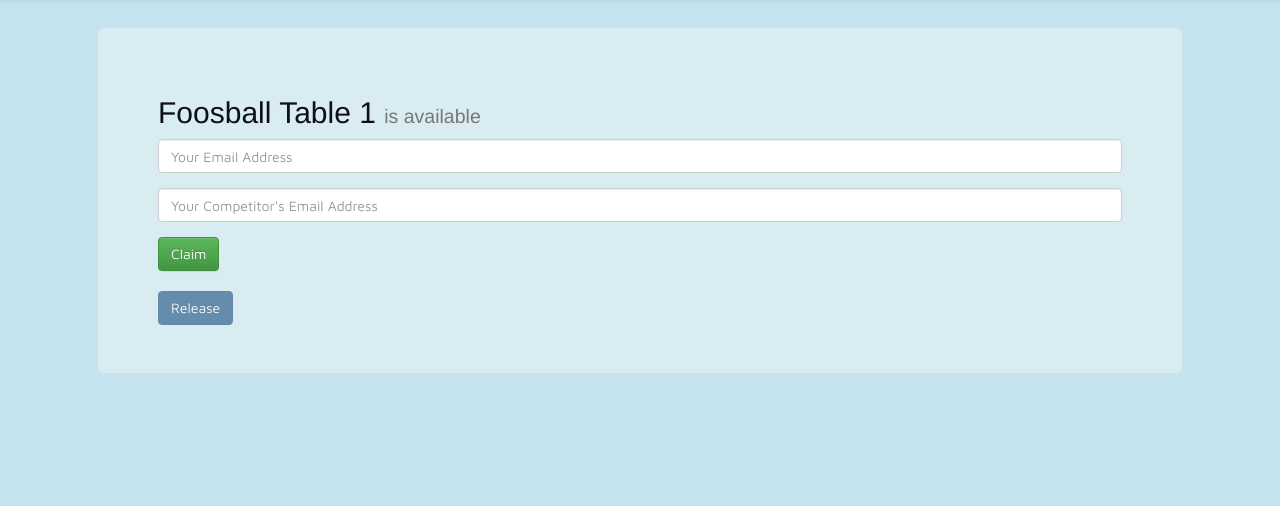
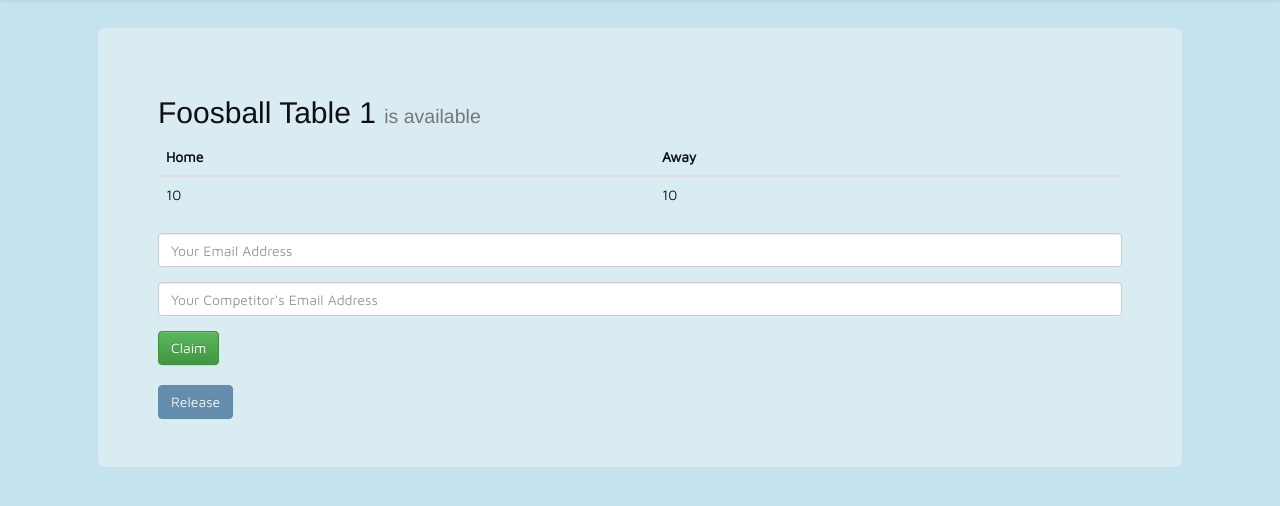
Before and after one commit to alykhank/reserve, a Django app: page /1/ in a window 1280 px wide. Shown: the part 50-556 px from the top of the page. Run offline with Django 3.2, Linux system fonts and the light colour scheme; data comes from the database, SQL or seed files in the repository; tables that the repository leaves empty hold one stand-in row (values such as "Sample post"); some libraries are stand-ins or nearby versions; some web fonts are replaced.

Commit message:
Display Game scores in detail view

```diff
--- a/claim/admin.py
+++ b/claim/admin.py
@@ -1,8 +1,9 @@
 from django.contrib import admin
-from claim.models import Resource
+from claim.models import Resource, Game
 
 class ResourceAdmin(admin.ModelAdmin):
 	list_display = ('name', 'available', 'reservationTime')
 	search_fields = ['name']
 
 admin.site.register(Resource, ResourceAdmin)
+admin.site.register(Game)
--- a/claim/templates/claim/detail.html
+++ b/claim/templates/claim/detail.html
@@ -2,6 +2,20 @@
 
 {% block content %}
 	<h2>{{ resource.name }} <small>{% if resource.available %}is available{% else %}reserved {{ resource.minutes_since_reservation }}m ago, available in {{ resource.minutes_to_available }}m{% endif %}</small></h2>
+	{% if resource.game_set.all.0 %}
+	<table class="table">
+		<thead>
+			<th>Home</th>
+			<th>Away</th>
+		</thead>
+		<tbody>
+			<tr>
+				<td>{{ resource.game_set.all.0.homeScore }}</td>
+				<td>{{ resource.game_set.all.0.awayScore }}</td>
+			</tr>
+		</tbody>
+	</table>
+	{% endif %}
 	<form action="{% url 'claim:claim' resource.id %}" method="post" role="form">
 		{% csrf_token %}
 		<fieldset>
```
